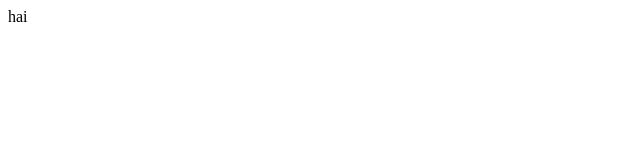
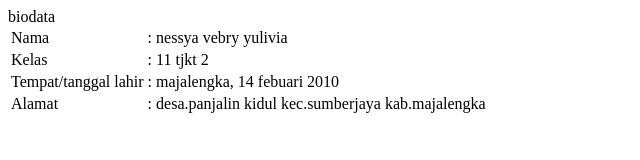
Before and after one commit to nessyayulivia44-svg/nessyayulivia44-svg.github.io, a plain HTML site: page index.html in a window 1280 px wide. Shown: the whole page, without its empty margins (0-640 px from the left). Drawn offline with Linux system fonts and the light colour scheme.

Commit message:
praktikum2

```diff
--- a/index.html
+++ b/index.html
@@ -4,11 +4,33 @@
 <head>
   <meta charset="UTF-8">
   <meta name="viewport" content="width=device-width, initial-scale=1">
-  <title>nessya vebry yulivia</title>
+  <title>praktikum2 nessya vebry yulivia</title>
 </head>
 
 <body>
-  hai
+  biodata
+  <table>
+  <tr>
+    <td>Nama</td>
+    <td>:</td>
+    <td>nessya vebry yulivia</td>
+  </tr>
+  <tr>
+    <td>Kelas</td>
+    <td>:</td>
+    <td>11 tjkt 2</td>
+  </tr>
+  <tr>
+    <td>Tempat/tanggal lahir</td>
+    <td>:</td>
+    <td>majalengka, 14 febuari 2010</td>
+  </tr>
+  <tr>
+    <td>Alamat</td>
+    <td>:</td>
+    <td>desa.panjalin kidul kec.sumberjaya kab.majalengka</td>
+  </tr>
+</table>
 </body>
 
 </html>
```
